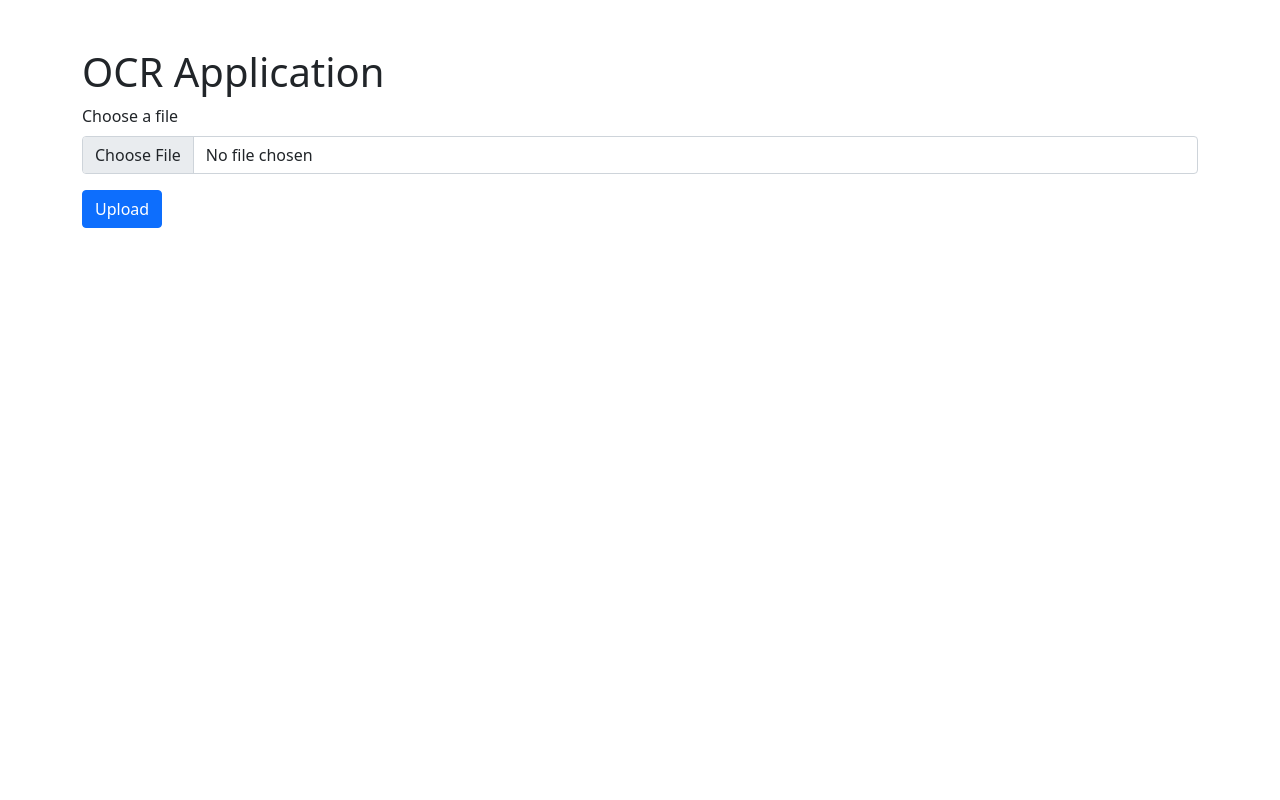
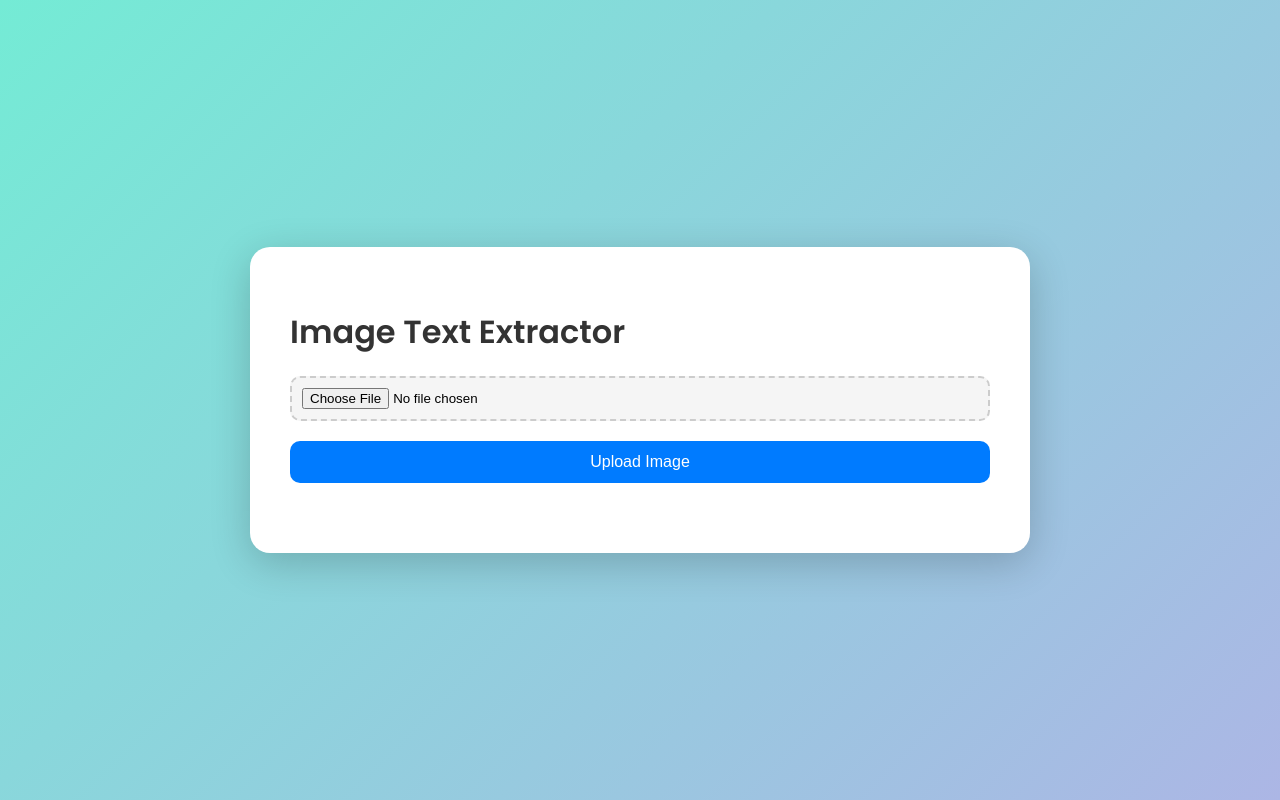
Before and after one commit to gahanmakwana/PaddleOCR-Gradio-Android-App, a Flask app: page / in a window 1280 px wide. Run offline with Flask 3, Linux system fonts and the light colour scheme; some libraries are stand-ins or nearby versions.

Commit message:
Fixed file upload and OCR functionality

```diff
--- a/app.py
+++ b/app.py
@@ -4,44 +4,39 @@ import os
 
 app = Flask(__name__)
 
-# Create uploads directory if it doesn't exist
+# Upload folder
 UPLOAD_FOLDER = 'uploads'
-app.config['UPLOAD_FOLDER'] = UPLOAD_FOLDER  # Set the uploads folder in app config
+app.config['UPLOAD_FOLDER'] = UPLOAD_FOLDER
 if not os.path.exists(UPLOAD_FOLDER):
     os.makedirs(UPLOAD_FOLDER)
 
-# Initialize the OCR model
-ocr = PaddleOCR(lang='en')
+# Initialize OCR
+ocr = PaddleOCR(use_angle_cls=True, lang='en')
 
 @app.route('/', methods=['GET', 'POST'])
 def upload_file():
+    text = None
+    filename = None
     if request.method == 'POST':
-        if 'file' not in request.files:
-            return render_template('index.html', error='No file selected')
+        file = request.files.get('file')
+        if not file or file.filename == '':
+            return render_template('index.html', error="No file selected")
 
-        file = request.files['file']
-        if file.filename == '':
-            return render_template('index.html', error='No file selected')
+        filepath = os.path.join(app.config['UPLOAD_FOLDER'], file.filename)
+        file.save(filepath)
 
-        if file:
-            # Save the file to uploads directory
-            img_path = os.path.join(UPLOAD_FOLDER, file.filename)
-            file.save(img_path)
+        # Run OCR
+        result = ocr.ocr(filepath, cls=True)
+        extracted_text = ""
+        for line in result:
+            for word_info in line:
+                extracted_text += word_info[1][0] + " "
 
-            # Perform OCR
-            result = ocr.ocr(img_path)
+        text = extracted_text
+        filename = file.filename
 
-            # Extract text from OCR result
-            text = ""
-            for line in result[0]:
-                text += line[1][0] + "\n"
+    return render_template('index.html', text=text, filename=filename)
 
-            # Return the rendered template with the extracted text and image
-            return render_template('index.html', text=text, filename=file.filename)
-
-    return render_template('index.html')
-
-# Serve the uploaded file (from the uploads directory)
 @app.route('/uploads/<filename>')
 def uploaded_file(filename):
     return send_from_directory(app.config['UPLOAD_FOLDER'], filename)
--- a/static/style.css
+++ b/static/style.css
@@ -1,77 +1,81 @@
 body {
     font-family: 'Poppins', sans-serif;
-    background: linear-gradient(135deg, #74ebd5, #acb6e5);
-    text-align: center;
-    padding: 30px;
+    background: linear-gradient(135deg, #74ebd5, #ACB6E5);
+    margin: 0;
+    padding: 0;
+    min-height: 100vh;
+    display: flex;
+    justify-content: center;
+    align-items: center;
 }
 
 .container {
-    background: white;
-    border-radius: 16px;
-    box-shadow: 0px 10px 30px rgba(0, 0, 0, 0.2);
+    background: #ffffff;
     padding: 40px;
-    display: inline-block;
+    border-radius: 20px;
+    box-shadow: 0 10px 40px rgba(0,0,0,0.2);
     max-width: 700px;
+    width: 90%;
+    animation: fadeIn 1s ease-in;
 }
 
 h1 {
     margin-bottom: 20px;
     color: #333;
+    font-weight: 600;
 }
 
-.upload-box {
-    background-color: #f8f9fa;
-    padding: 40px;
-    border-radius: 12px;
-    border: 2px dashed #007bff;
-    cursor: pointer;
-    transition: background 0.3s;
+.upload-form {
+    display: flex;
+    flex-direction: column;
+    gap: 20px;
+    margin-bottom: 30px;
 }
 
-.upload-box:hover {
-    background-color: #e9ecef;
-}
-
-.file-input {
-    display: none;
-}
-
-.file-label {
-    font-size: 16px;
-    font-weight: 600;
-    color: #007bff;
-}
-
-.output-box {
-    margin-top: 30px;
-    background: #f0f0f0;
-    padding: 20px;
+input[type="file"] {
+    padding: 10px;
+    background: #f5f5f5;
+    border: 2px dashed #ccc;
     border-radius: 10px;
-    text-align: left;
-    word-wrap: break-word;
-}
-
-.output-box pre {
-    white-space: pre-wrap;
-}
-
-img {
-    border-radius: 8px;
-    box-shadow: 0 5px 15px rgba(0, 0, 0, 0.1);
-    max-width: 100%;
-    margin-top: 20px;
 }
 
 button {
-    background-color: #007bff;
+    padding: 12px;
+    background: #007bff;
+    color: white;
     border: none;
-    color: white;
-    padding: 12px 30px;
-    border-radius: 5px;
+    border-radius: 10px;
+    font-size: 16px;
     cursor: pointer;
     transition: background 0.3s;
 }
 
 button:hover {
-    background-color: #0056b3;
+    background: #0056b3;
 }
+
+.preview img {
+    max-width: 100%;
+    max-height: 400px;
+    border-radius: 10px;
+    margin-top: 20px;
+}
+
+.output {
+    margin-top: 30px;
+    background: #f9f9f9;
+    padding: 20px;
+    border-radius: 10px;
+    word-break: break-word;
+}
+
+.error {
+    margin-top: 20px;
+    color: red;
+    font-weight: bold;
+}
+
+@keyframes fadeIn {
+    from { opacity: 0; transform: translateY(30px);}
+    to { opacity: 1; transform: translateY(0);}
+}
--- a/templates/index.html
+++ b/templates/index.html
@@ -3,42 +3,37 @@
 <head>
     <meta charset="UTF-8">
     <meta name="viewport" content="width=device-width, initial-scale=1.0">
-    <title>OCR App</title>
-    <link rel="stylesheet" href="https://cdnjs.cloudflare.com/ajax/libs/bootstrap/5.1.0/css/bootstrap.min.css">
+    <title>OCR Application</title>
+    <link rel="stylesheet" href="{{ url_for('static', filename='style.css') }}">
+    <link href="https://fonts.googleapis.com/css2?family=Poppins:wght@400;600&display=swap" rel="stylesheet">
 </head>
 <body>
-    <div class="container mt-5">
-        <h1>OCR Application</h1>
+    <div class="container">
+        <h1>Image Text Extractor</h1>
 
-        <!-- Form to upload file -->
-        <form method="post" enctype="multipart/form-data">
-            <div class="mb-3">
-                <label for="file" class="form-label">Choose a file</label>
-                <input type="file" class="form-control" name="file" id="file" required>
-            </div>
-            <button type="submit" class="btn btn-primary">Upload</button>
+        <!-- Upload Form -->
+        <form method="POST" enctype="multipart/form-data" class="upload-form">
+            <input type="file" name="file" id="file" required>
+            <button type="submit">Upload Image</button>
         </form>
 
-        <!-- Error Message Display -->
         {% if error %}
-            <div class="alert alert-danger mt-3" role="alert">
-                {{ error }}
+            <div class="error">{{ error }}</div>
+        {% endif %}
+
+        {% if filename %}
+            <div class="preview">
+                <h2>Uploaded Image</h2>
+                <img src="{{ url_for('uploaded_file', filename=filename) }}" alt="Uploaded Image">
             </div>
         {% endif %}
 
-        <!-- Display OCR Result -->
         {% if text %}
-            <h3 class="mt-4">Extracted Text:</h3>
-            <pre>{{ text }}</pre>
-        {% endif %}
-
-        {% if filename %}
-            <h4>Uploaded Image:</h4>
-            <img src="{{ url_for('uploaded_file', filename=filename) }}" alt="Uploaded Image" class="img-fluid mt-3">
+            <div class="output">
+                <h2>Extracted Text</h2>
+                <p>{{ text }}</p>
+            </div>
         {% endif %}
     </div>
-
-    <!-- Optional: Bootstrap JavaScript for interaction (such as form validation) -->
-    <script src="https://cdnjs.cloudflare.com/ajax/libs/bootstrap/5.1.0/js/bootstrap.bundle.min.js"></script>
 </body>
 </html>
```
